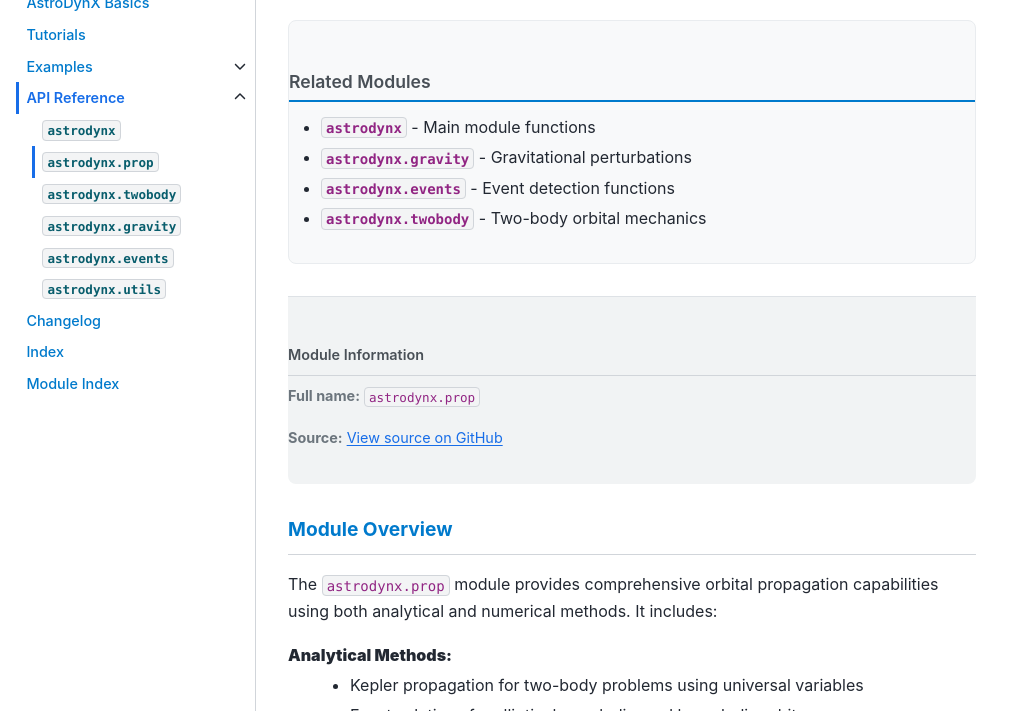
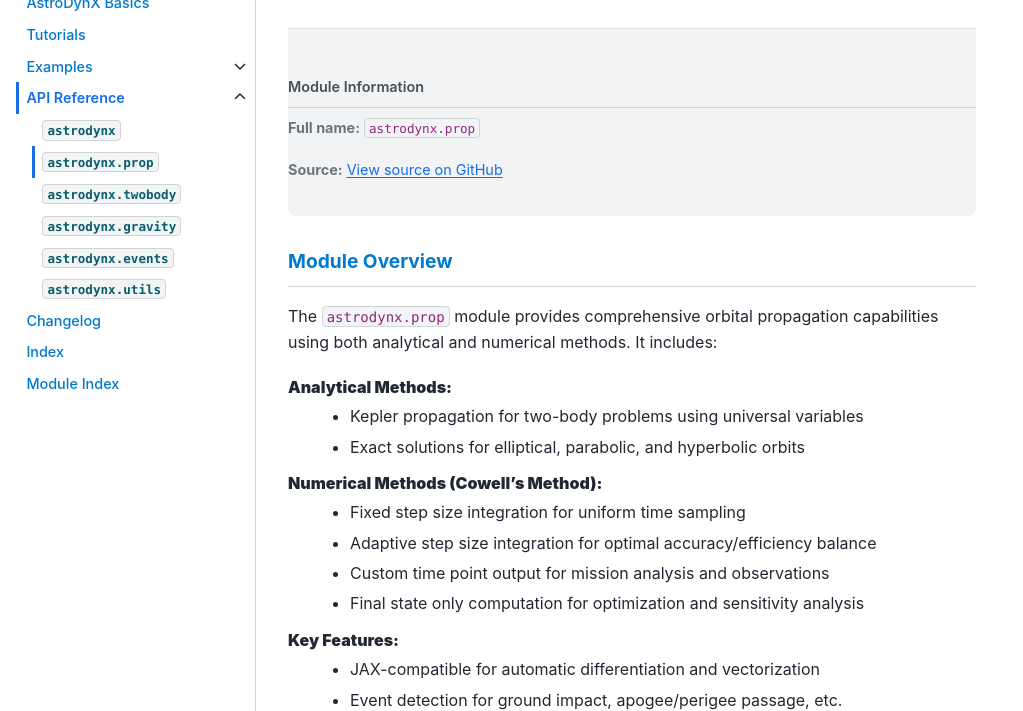
Before and after one commit to pennbay/astrodynx, a Sphinx documentation site: the page built from docs/api/astrodynx.prop.rst, in a window 1280 px wide and 900 px high, scrolled down 610 px, cut to the strip 189-900 px from the top of the window. Shown: the whole strip, without its empty margins (0-1023 px from the left). Built offline with Sphinx 7.4.7 and the Sphinx Book theme 1.1.4, drawn with Linux system fonts in a browser that asks for light colours.

Commit message:
docs: remove related modules section from astrodynx.prop documentation

```diff
--- a/docs/api/astrodynx.prop.rst
+++ b/docs/api/astrodynx.prop.rst
@@ -42,15 +42,6 @@
       custom_steps
       to_final
 
-.. container:: module-navigation
-
-   .. rubric:: Related Modules
-
-   * :mod:`astrodynx` - Main module functions
-   * :mod:`astrodynx.gravity` - Gravitational perturbations
-   * :mod:`astrodynx.events` - Event detection functions
-   * :mod:`astrodynx.twobody` - Two-body orbital mechanics
-
 .. container:: module-footer
 
    .. rubric:: Module Information
```
